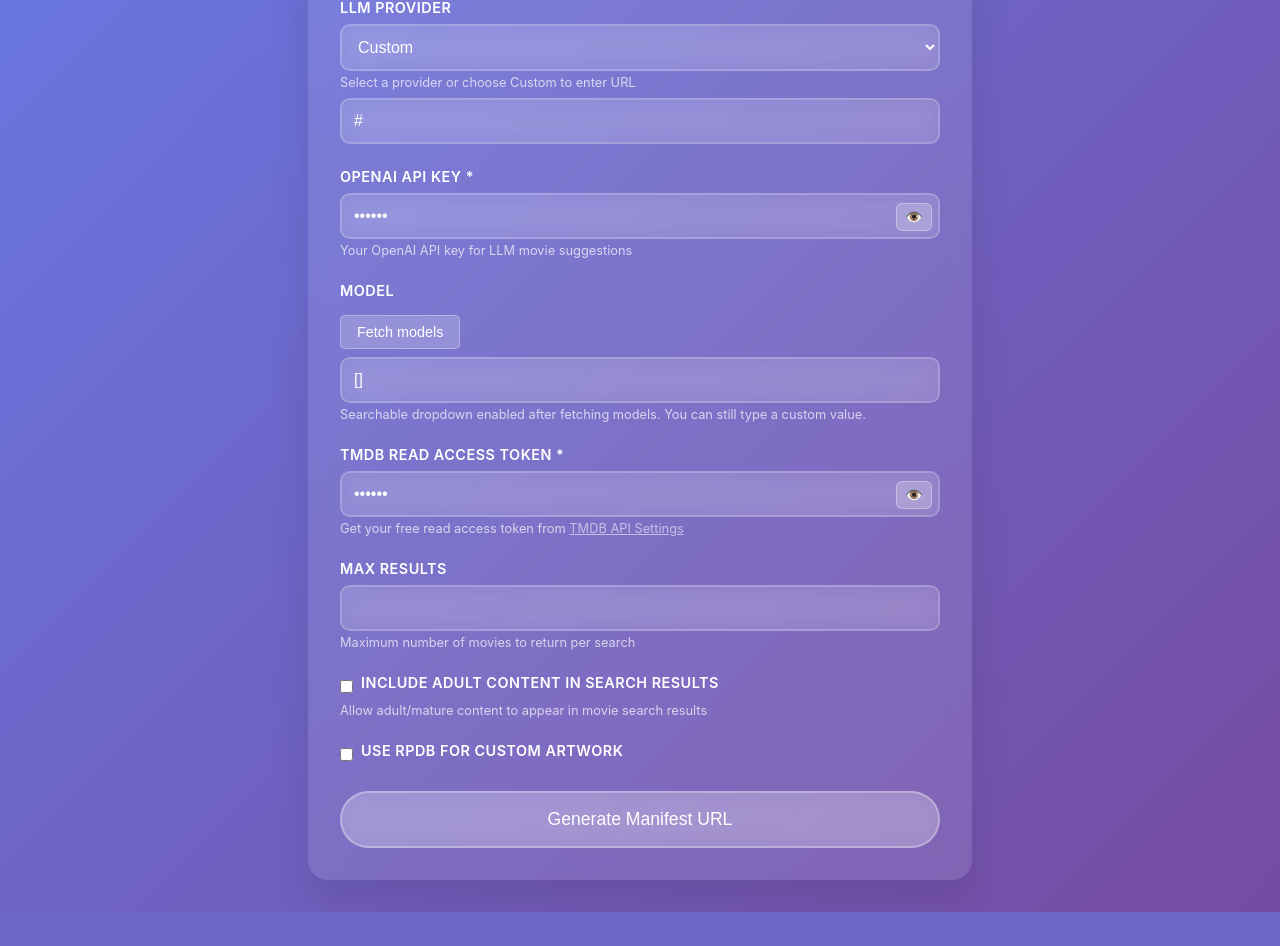
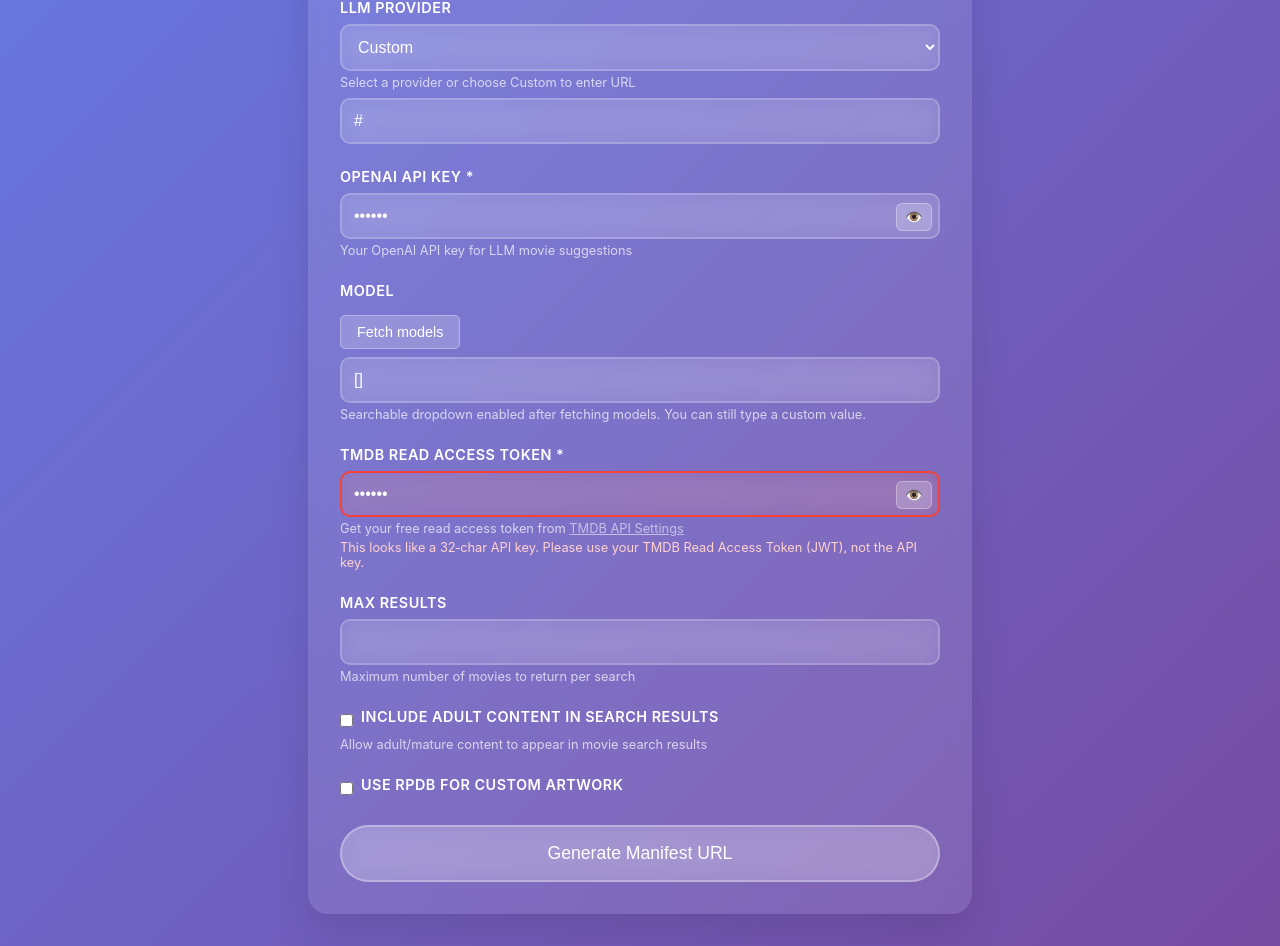
Before and after one commit to willtho89/stremio-ai-companion, a FastAPI app: template templates/configure.html in a window 1280 px wide. Shown: the part 393-1339 px from the top of the page. Before the commit the page ends 1305 px from the top, so only its background shows below. Run offline with FastAPI, Linux system fonts and the light colour scheme; the template is opened without the code that fills it: most values are stand-ins (such as "Sample title", 1, 10 or a date in 2020); parts of the project's set-up code (start-up, migrations or seed data) failed here and were passed over.

Commit message:
0.7.3 quick fixes

```diff
--- a/app/__init__.py
+++ b/app/__init__.py
@@ -2,4 +2,4 @@
 Stremio AI Companion - Your AI-powered movie discovery companion for Stremio
 """
 
-__version__ = "0.7.2"
+__version__ = "0.7.3"
--- a/app/api/stremio.py
+++ b/app/api/stremio.py
@@ -402,7 +402,7 @@ async def _cached_catalog(
 
     # Get existing cached entries
     cached_entries = await cache.aget(key)
-    if cached_entries is None:
+    if cached_entries is None or len(cached_entries["metas"]) == 0:
         cached_entries = {"metas": []}
         logger.debug(f"Cache miss for key={key}")
     else:
--- a/templates/configure.html
+++ b/templates/configure.html
@@ -50,7 +50,19 @@
              backdrop-filter: blur(10px);
              box-sizing: border-box;
          }
-        input::placeholder {
+         .invalid {
+             border-color: #f44336 !important;
+             background: rgba(244,67,54,0.1) !important;
+         }
+         .error-text {
+             color: #ffd2cf;
+             font-size: 0.8rem;
+             margin-top: 0.25rem;
+             display: none;
+         }
+         .error-text.show {
+             display: block;
+         }        input::placeholder {
             color: rgba(255,255,255,0.6);
         }
         input:focus, select:focus {
@@ -219,6 +231,7 @@
                     <button type="button" class="copy-btn" onclick="toggleVisibility('tmdb_read_access_token', this)" aria-label="Toggle visibility" style="position:absolute; right:0.5rem; top:5%; height:28px; display:flex; align-items:center; justify-content:center; padding:0 0.5rem; border-radius:6px; font-size:0.9rem; line-height:1;">👁️</button>
                 </div>
                 <div class="help-text">Get your free read access token from <a href="https://www.themoviedb.org/settings/api" target="_blank" style="color: rgba(255,255,255,0.8);">TMDB API Settings</a></div>
+                <div id="tmdb_error" class="error-text">This looks like a 32‑char API key. Please use your TMDB Read Access Token (JWT), not the API key.</div>
             </div>
 
             <div class="form-group">
@@ -280,8 +293,31 @@
             posterdbGroup.style.display = this.checked ? 'block' : 'none';
         });
 
-        document.getElementById('configForm').addEventListener('submit', async function(e) {
-            e.preventDefault();
+         function validateTmdbToken() {
+             const input = document.getElementById('tmdb_read_access_token');
+             const err = document.getElementById('tmdb_error');
+             const val = (input.value || '').trim();
+             let ok = true;
+             if (!val) {
+                 input.classList.remove('invalid');
+                 if (err) err.classList.remove('show');
+                 return true;
+             }
+             if (val.length <= 60 || val.length < 150 || val.length === 32) {
+                 input.classList.add('invalid');
+                 if (err) err.classList.add('show');
+                 ok = false;
+             } else {
+                 input.classList.remove('invalid');
+                 if (err) err.classList.remove('show');
+             }
+             return ok;
+         }
+
+         document.getElementById('tmdb_read_access_token').addEventListener('input', validateTmdbToken);
+         validateTmdbToken();
+
+         document.getElementById('configForm').addEventListener('submit', async function(e) {            e.preventDefault();
 
             const submitBtn = document.querySelector('.submit-btn');
             const result = document.getElementById('result');
```
Also changed, not shown: CHANGELOG.md. Lines whose indentation alone changed are shown as unchanged.
